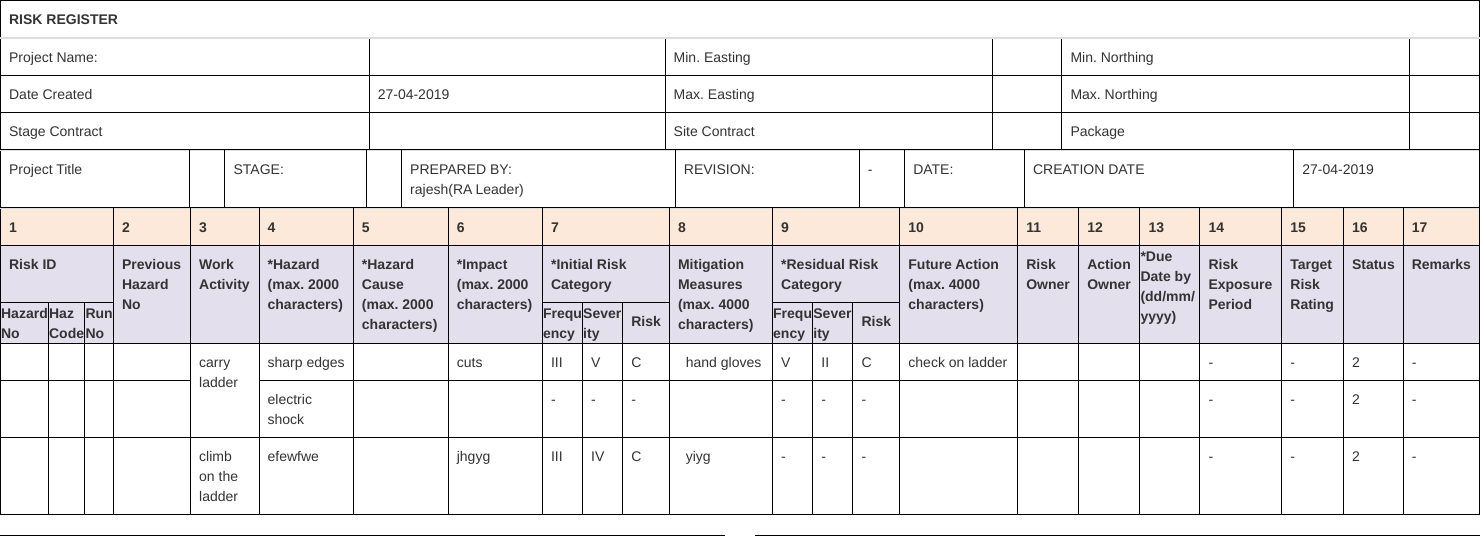
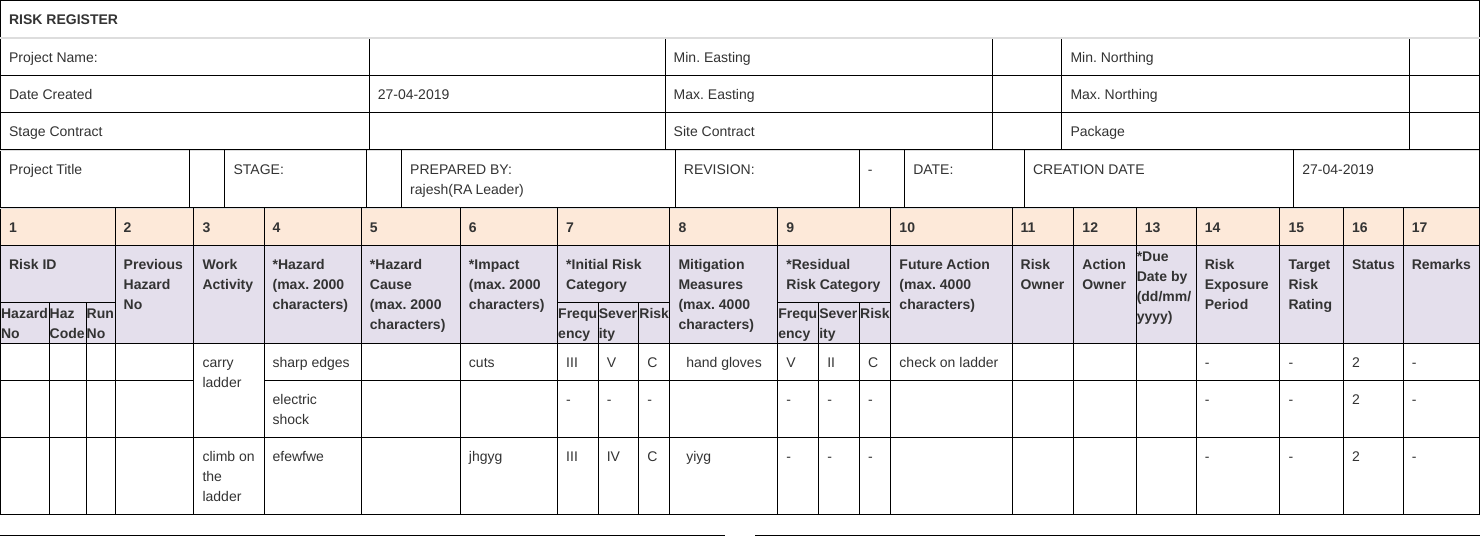
Before and after one commit to leduykhanh/safety, a PHP site: page /riskmanagement/companyreport4.php?riskid=53 in a window 1480 px wide. Shown: the top 536 px of the page. Run offline with PHP 8.4, Linux system fonts and the light colour scheme; a user stored in the database is signed in; data comes from the database, SQL or seed files in the repository; data that the repository does not hold is empty.

Commit message:
last edit

```diff
--- a/companyreport4.php
+++ b/companyreport4.php
@@ -226,11 +226,11 @@ td p{
 				<th style="word-wrap:break-word;padding:0px">Run No</th>
 				<th style="max-width:40px;word-wrap:break-word;padding:0px">Frequency</th>
 				<th style="max-width:40px;word-wrap:break-word;padding:0px">Severity</th>
-				<th>Risk</th>
+				<th style="word-wrap:break-word;padding:0px">Risk</th>
 
 				<th style="max-width:40px;word-wrap:break-word;padding:0px">Frequency</th>
 				<th style="max-width:40px;word-wrap:break-word;padding:0px">Severity</th>
-				<th>Risk</th>
+				<th style="word-wrap:break-word;padding:0px">Risk</th>
 
 			</tr>
       <?php
```
